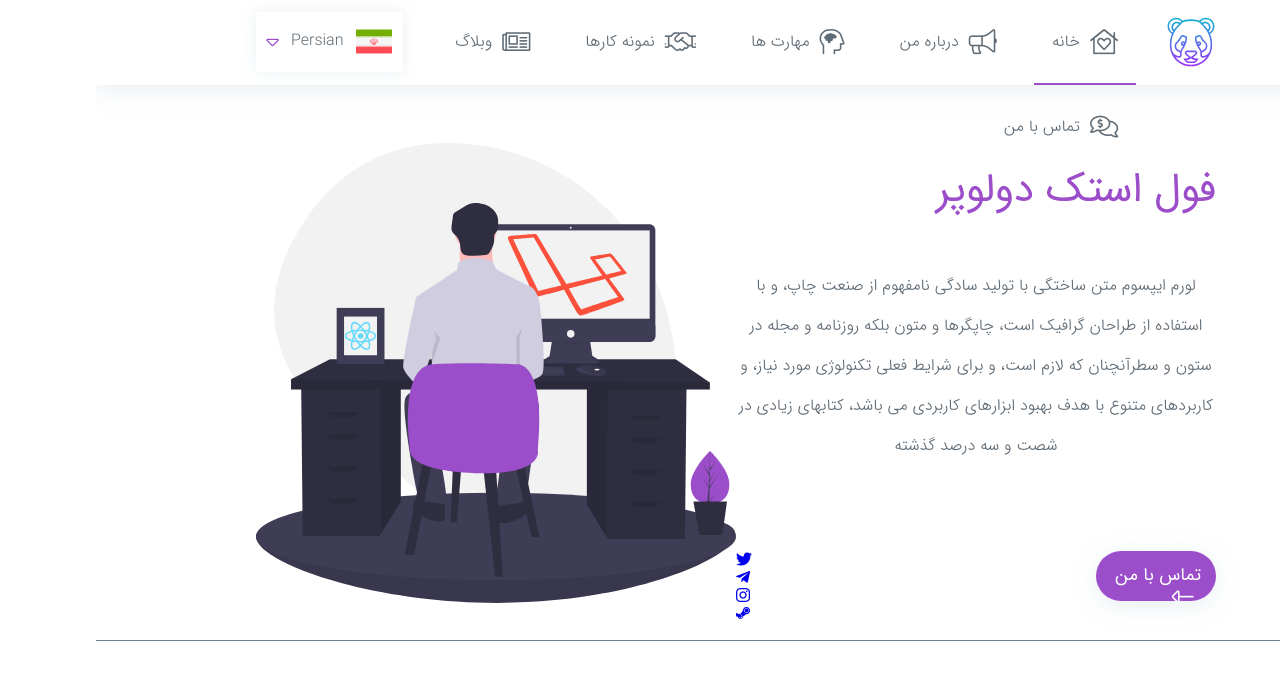
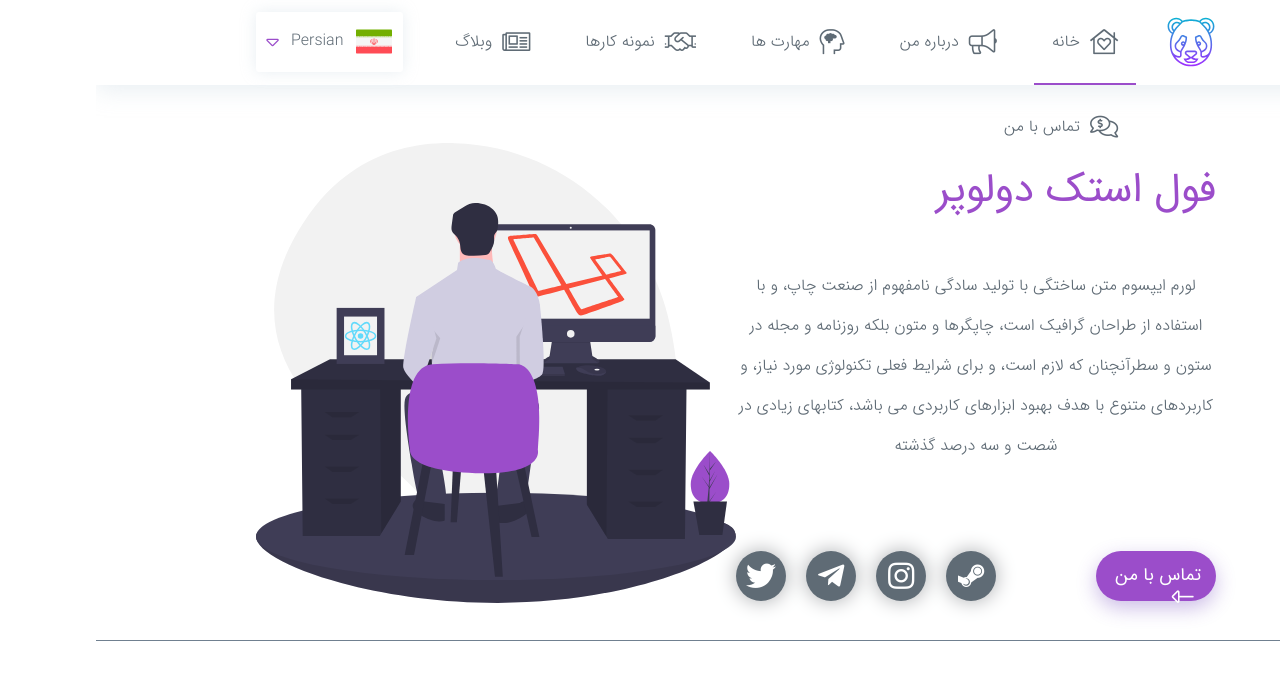
Before and after one commit to nerdpanda-ir/NerdPanda.Me, a React (Create React App) app: page / in a window 1280 px wide. Shown: the top 680 px of the page. Built offline with nearby package versions, Linux system fonts and the light colour scheme.

Commit message:
[file]{SocialWrapper.css} => remove trash codes

```diff
--- a/src/css/Page/index/Header/Speciality/SocialWrapper/SocialWrapper.css
+++ b/src/css/Page/index/Header/Speciality/SocialWrapper/SocialWrapper.css
@@ -9,27 +9,12 @@
     font-family:"pf-sans-normal";
     font-size: 18px;
     padding: 15px 15px;
-    transition: all 0.5s;
+    box-shadow: var(--sh4);
 }
-#contactMeBtn::before {
-    border-radius: 50px;
-    content: '';
-    position: absolute;
-    top: 0;
-    right: 0;
-    width: 0;
-    height: 100%;
-    z-index: 1;
-    opacity: 0;
-    background-color: rgba(255, 255, 255, 0.1);
-    -webkit-transition: all 0.5s;
-    -moz-transition: all 0.5s;
-    -o-transition: all 0.5s;
-    transition: all 0.5s;
-}
-#contactMeBtn:hover::before {
-    opacity: 1;
-    width: 100%;
+#contactMeBtn:hover
+{
+    box-shadow: var(--sh5);
+    cursor: pointer;
 }
 #contactMeBtn i
 {
@@ -37,3 +22,31 @@
     vertical-align: -8px;
     margin-right: var(--col-1);
 }
+#SpecialSocialNetworkWrapper li
+{
+    width: 50px;
+    display: inline-block;
+    height: 100%;
+    margin-right: 20px;
+}
+#SpecialSocialNetworkWrapper li a
+{
+    height: 100%;
+    width: 100%;
+    border-radius: 55px;
+    background :var(--color-main);
+    color: var(--color-white);
+    text-align: center;
+    display: inline-block;
+    padding: 10px 0;
+    box-sizing: border-box;
+    box-shadow: var(--sh5);
+}
+#SpecialSocialNetworkWrapper li a:hover
+{
+    background: var(--color-secound);
+}
+#SpecialSocialNetworkWrapper li a i
+{
+    font-size: 30px;
+}
```
